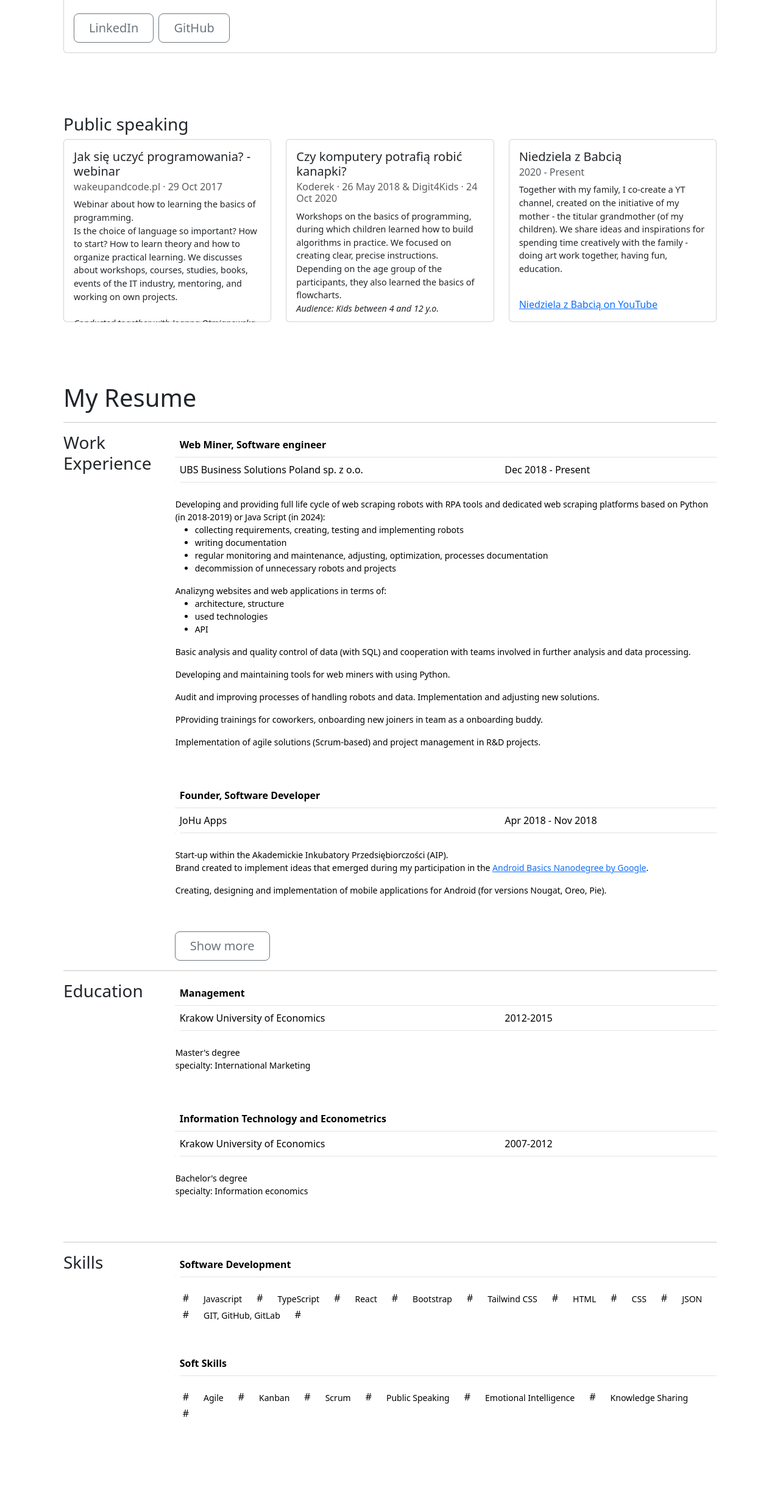
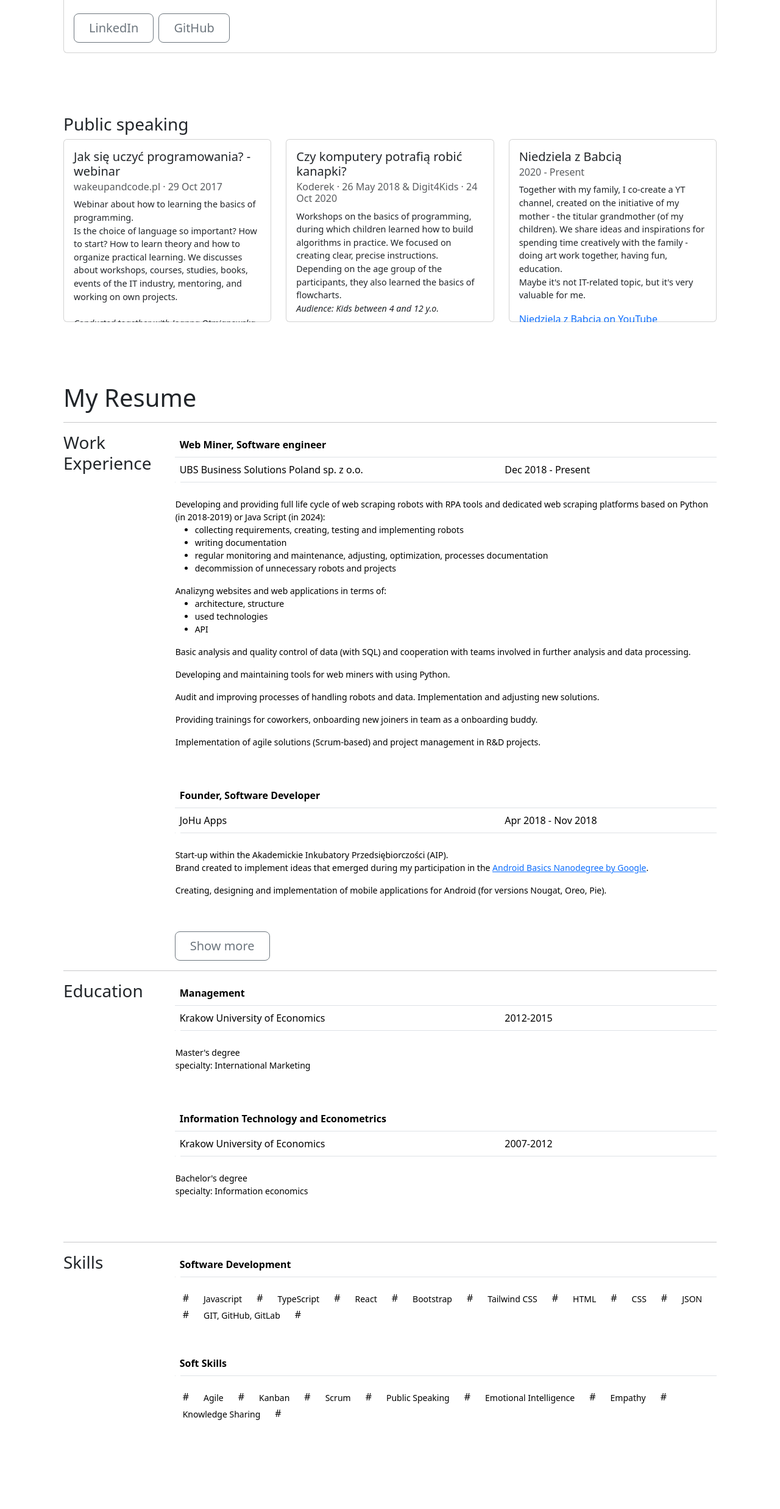
Before and after one commit to joannahulek/joannahulek.github.io, a React (Create React App) app: page / in a window 1280 px wide. Shown: the part 1502-3976 px from the top of the page at 61% size. Built offline with nearby package versions, Linux system fonts and the light colour scheme; the HTML template or start-up script is replaced by a standard one.

Commit message:
CV and portfolio updated. Google added

```diff
--- /dev/null
+++ b/public/google033828dc735695cf.html
@@ -0,0 +1 @@
+google-site-verification: google033828dc735695cf.html
--- a/src/components/CV2/CvContent.tsx
+++ b/src/components/CV2/CvContent.tsx
@@ -49,7 +49,7 @@ const soft: CvElement = {
     company: "",
     time: "",
     description: (<>{renderSkills(
-        ["Agile", "Kanban", "Scrum", "Public Speaking", "Emotional Intelligence", "Knowledge Sharing"]
+        ["Agile", "Kanban", "Scrum", "Public Speaking", "Emotional Intelligence", "Empathy", "Knowledge Sharing"]
     )}</>)
 }
 
@@ -80,7 +80,7 @@ const ubs: CvElement = {
     <p>Basic analysis and quality control of data (with SQL) and cooperation with teams involved in further analysis and data processing.</p>
     <p>Developing and maintaining tools for web miners with using Python.</p>
     <p>Audit and improving processes of handling robots and data. Implementation and adjusting new solutions.</p>
-    <p>PProviding trainings for coworkers, onboarding new joiners in team as a onboarding buddy.</p>
+    <p>Providing trainings for coworkers, onboarding new joiners in team as a onboarding buddy.</p>
     <p>Implementation of agile solutions (Scrum-based) and project management in R&D projects.</p>
     </>)
 }
--- a/src/components/Portfolio.tsx
+++ b/src/components/Portfolio.tsx
@@ -11,12 +11,12 @@ function Portfolio(){
                 {Speaker(cardHeight)}
             </div>
             <div className="carousel-item">
+                <h3>Initiatives I participate</h3>
+                {Initiatives(cardHeight)}
+            </div>
+            <div className="carousel-item">
                 <h3>Articles written</h3>
                 {Writer(cardHeight)}
-            </div>
-            <div className="carousel-item">
-                <h3>Initiatives I participate</h3>
-                {Initiatives(cardHeight)}
             </div>
         </div>
         <button className="carousel-control-prev" type="button" data-bs-target="#carouselExampleAutoplaying"
@@ -115,7 +115,8 @@ function Speaker(height:number) {
                 <div className="card-body d-flex flex-column">
                     <h5 className="card-title">Niedziela z Babcią</h5>
                     <h6 className="card-subtitle mb-2 text-body-secondary">2020 - Present</h6>
-                    <p className="card-text">Together with my family, I co-create a YT channel, created on the initiative of my mother - the titular grandmother (of my children). We share ideas and inspirations for spending time creatively with the family - doing art work together, having fun, education.</p>
+                    <p className="card-text">Together with my family, I co-create a YT channel, created on the initiative of my mother - the titular grandmother (of my children). We share ideas and inspirations for spending time creatively with the family - doing art work together, having fun, education.
+                    <br></br>Maybe it's not IT-related topic, but it's very valuable for me.</p>
                     <div className="mt-auto">
                     <a href="https://www.youtube.com/c/NiedzielazBabcia"
                        target="_blank" className="card-link">Niedziela z Babcią on YouTube</a>
@@ -195,7 +196,7 @@ function Initiatives(height:number) {
                 <div className="card-body d-flex flex-column">
                     <h5 className="card-title">Tech Leaders 9th edition</h5>
                     <h6 className="card-subtitle mb-2 text-body-secondary">Mentee · 20 Feb - 20 Jun 2024</h6>
-                    <p className="card-text">As a mentee, I work on analyzing and developing my soft skills and gaining deeper knowledge and understanding of Agile and Scrum, under the supervision of my mentor Monika.
+                    <p className="card-text">As a mentee, I work on analyzing and developing my soft skills and gaining deeper knowledge and understanding of Agile, Scrum and Kanban, under the supervision of my mentor Monika. I focus on develop my career path and self-awareness of my predispositions and leadership competences.
                         <br></br>I also develop technical skills as a Frontend Developer.</p>
                     <div className="mt-auto">
                     <a href="https://techleaders.eu/" target="_blank" className="card-link">Tech Leaders</a>
```
